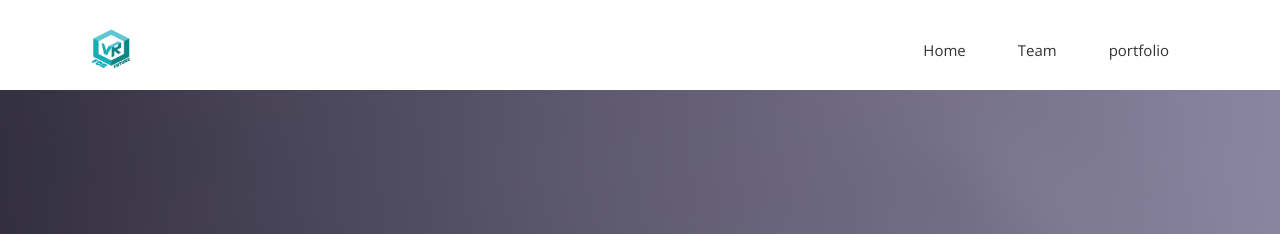
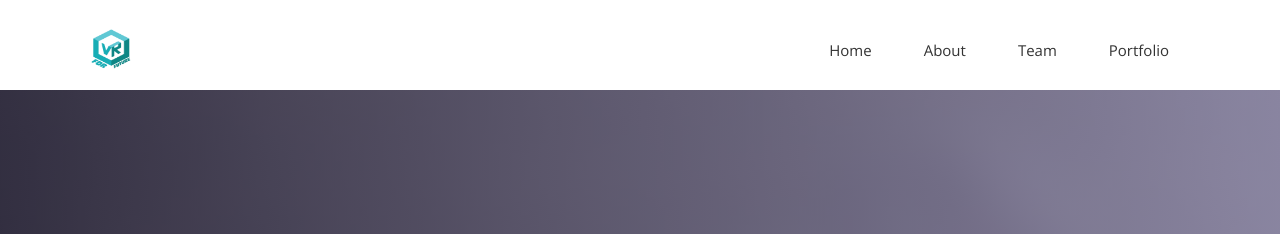
Before and after one commit to martinchristians/VRForFuture_Web, a Jekyll site: the page built from index.html, in a window 1280 px wide and 900 px high. Shown: the top 234 px of the window. Built offline with Jekyll 4.4.1, drawn with Linux system fonts in a browser that asks for light colours; nearby versions of some CDN libraries; some web fonts are replaced; comment, search, counter and statistics services are not loaded; some of the changed text lies outside the part shown.

Commit message:
Navigation update to jumpmark by id

```diff
--- a/_includes/footer-nav.html
+++ b/_includes/footer-nav.html
@@ -1,7 +1,8 @@
 <div class="footer-manu">
-    <ul>
-        <li><a href="index.html">Home</a></li>
-        <li><a href="about-us.html">Team</a></li>
-        <li><a href="portfolio.html">portfolio</a></li>
-    </ul>
+  <ul>
+    <li class="nav-item"><a class="nav-link" href="#home-slider">Home</a></li>
+    <li class="nav-item"><a class="nav-link" href="#about">About</a></li>
+    <li class="nav-item"><a class="nav-link" href="#team">Team</a></li>
+    <li class="nav-item"><a class="nav-link" href="#portfolio">Portfolio</a></li>
+  </ul>
 </div>
--- a/_includes/nav.html
+++ b/_includes/nav.html
@@ -15,9 +15,10 @@
         <!-- Collect the nav links, forms, and other content for toggling -->
         <div class="collapse navbar-collapse" id="bs-example-navbar-collapse-1">
           <ul class="nav navbar-nav navbar-right">
-            <li {% if page.url == "/index.html" %}class="active"{% endif %}><a href="index.html">Home</a></li>
-            <li {% if page.url == "/about-us.html" %}class="active"{% endif %}><a href="about.html">Team</a></li>
-            <li {% if page.url == "/portfolio.html" %}class="active"{% endif %}><a href="portfolio.html">portfolio</a></li>
+            <li class="nav-item"><a class="nav-link" href="#home-slider">Home</a></li>
+            <li class="nav-item"><a class="nav-link" href="#about">About</a></li>
+            <li class="nav-item"><a class="nav-link" href="#team">Team</a></li>
+            <li class="nav-item"><a class="nav-link" href="#portfolio">Portfolio</a></li>
           </ul>
         </div><!-- /.navbar-collapse -->
       </div><!-- /.container-fluid -->
```
